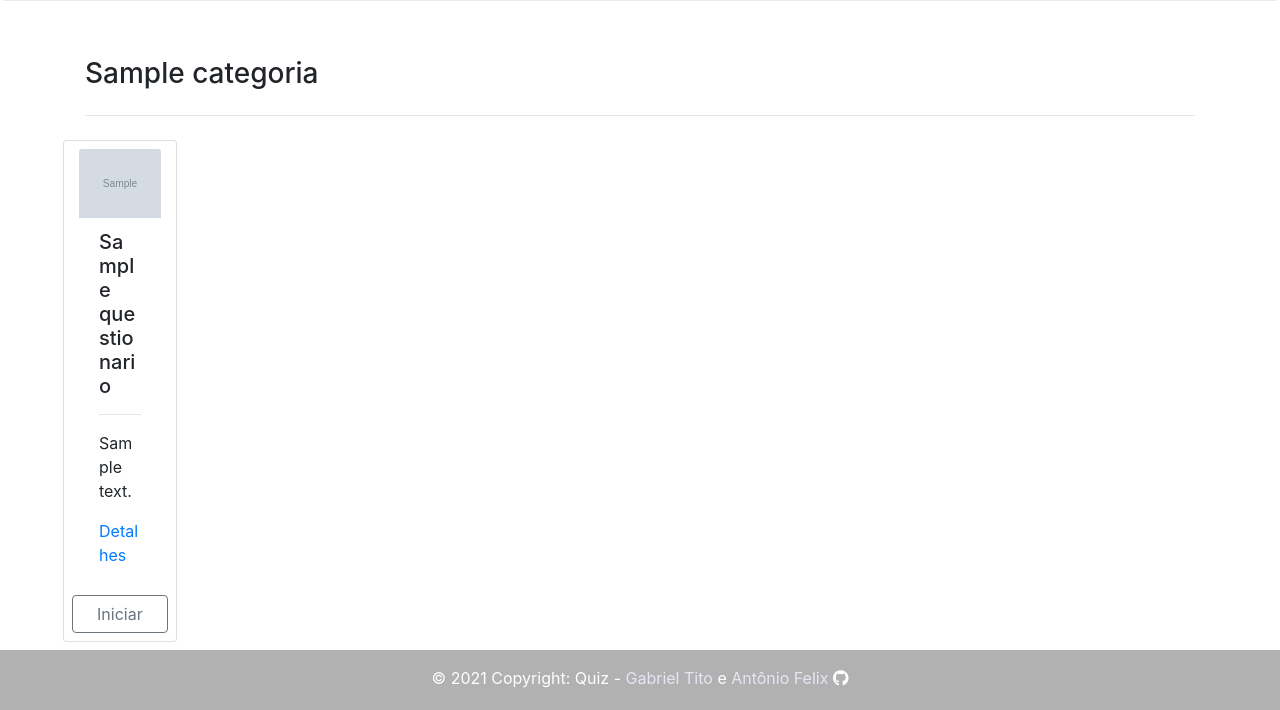
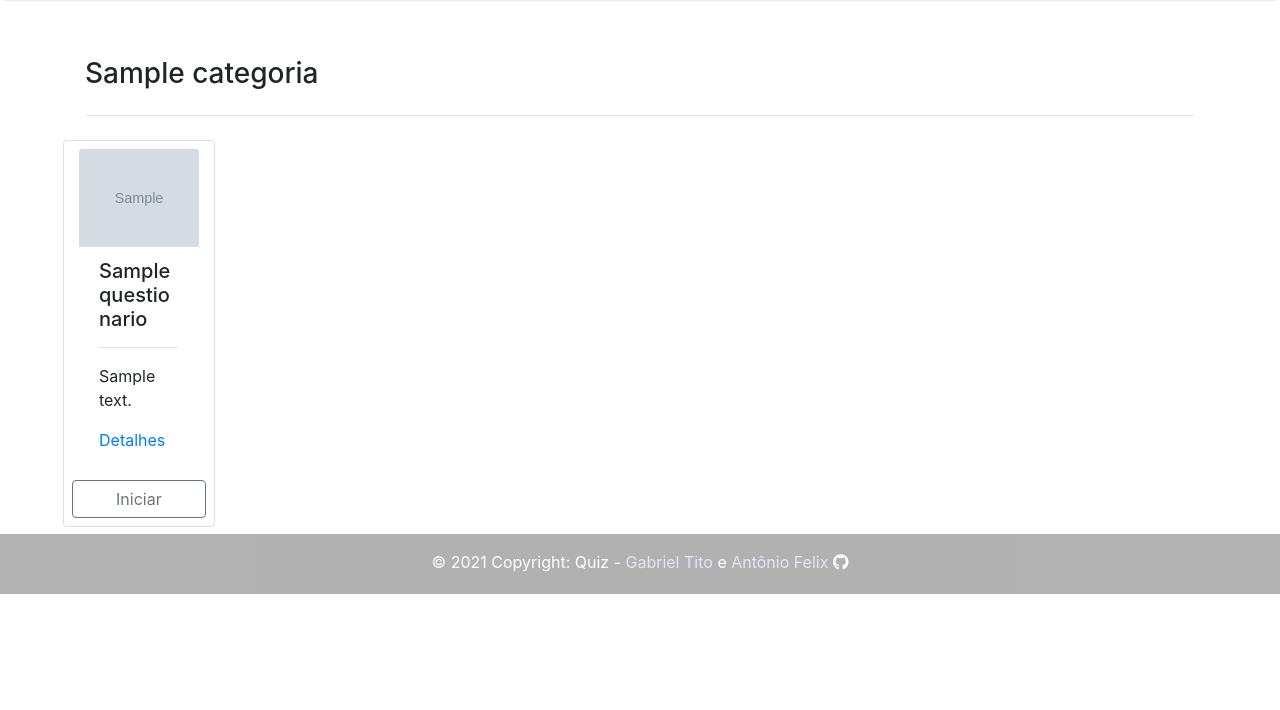
Before and after one commit to gabrielp10/quiz, a PHP site: page / in a window 1280 px wide. Shown: the part 371-1081 px from the top of the page. After the commit the page ends 965 px from the top, so only its background shows below. Run offline with PHP 8.4, Linux system fonts and the light colour scheme; the visitor is signed in with stand-in values (Sample User, id 1); tables that the repository leaves empty hold one stand-in row (values such as "Sample post"); grey boxes marked "Sample" are stand-in pictures; some libraries are stand-ins or nearby versions.

Commit message:
Correcao do front da pagina home

```diff
--- a/public/home.php
+++ b/public/home.php
@@ -26,7 +26,7 @@ if (!is_null($message)) :
     <div class="row">
     <div class="card-deck">
       <?php $i = 0; foreach ($data['quizzes'][$key] as $quiz) : ?>
-        <div class="card  hvr-reveal col-md-4 col-sm-5 col-lg-3 mb-2 ml-2">
+        <div class="card  hvr-reveal col-md-4 col-sm-4 col-lg-4 mb-2 ml-2">
           <div class="view overlay">
             <?php if (empty($data['quizzes'][$key][$i]['img'])) : ?>
               <svg class="bd-placeholder-img card-img-top" width="100%" height="225">
@@ -59,8 +59,8 @@ if (!is_null($message)) :
         </div>
       <?php $i++; endforeach ?>
     </div>
+  </div>
   <?php endforeach ?>
-</div>
 </div>
 
 <?php include_once "footer.php" ?>
```
